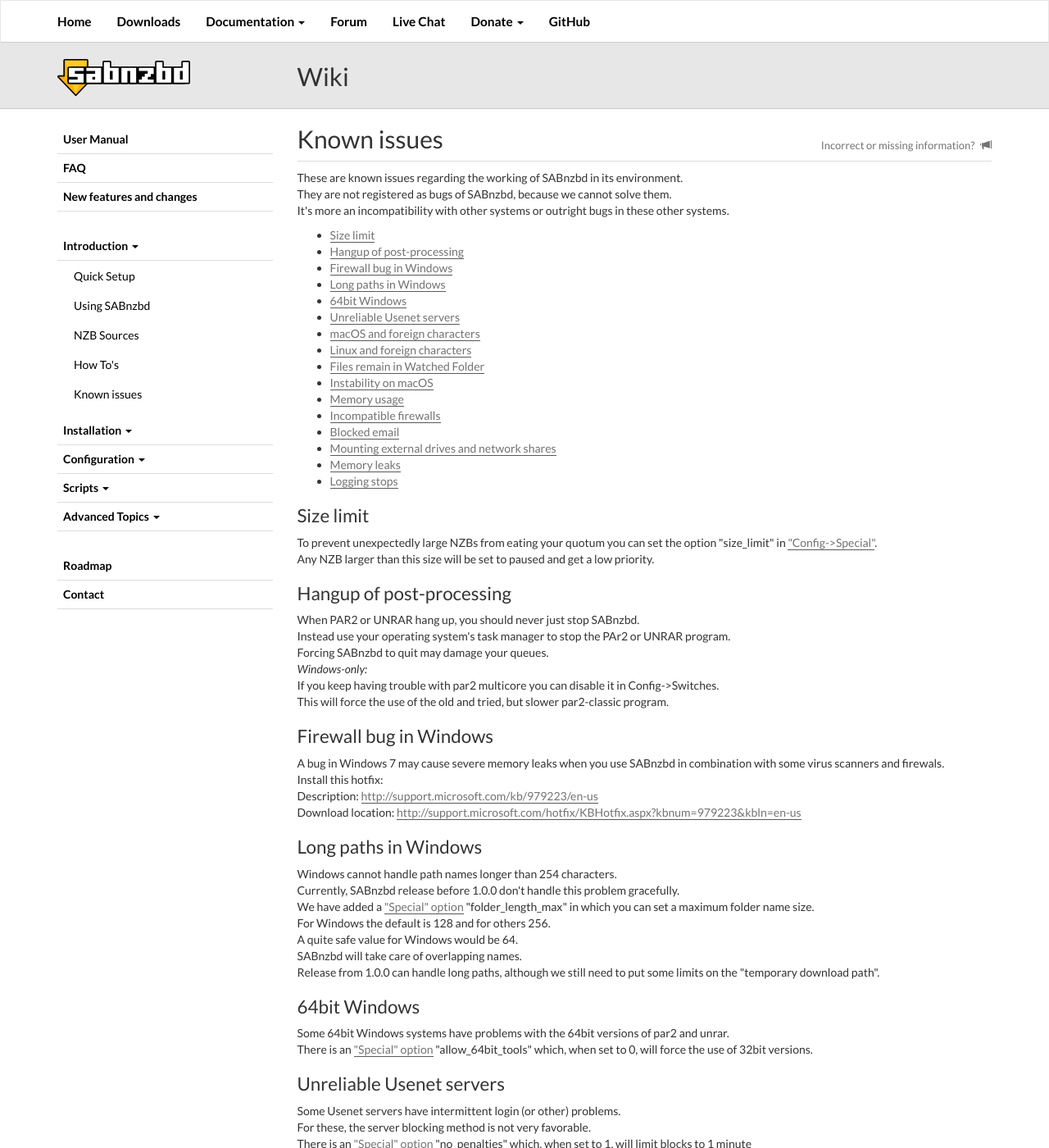
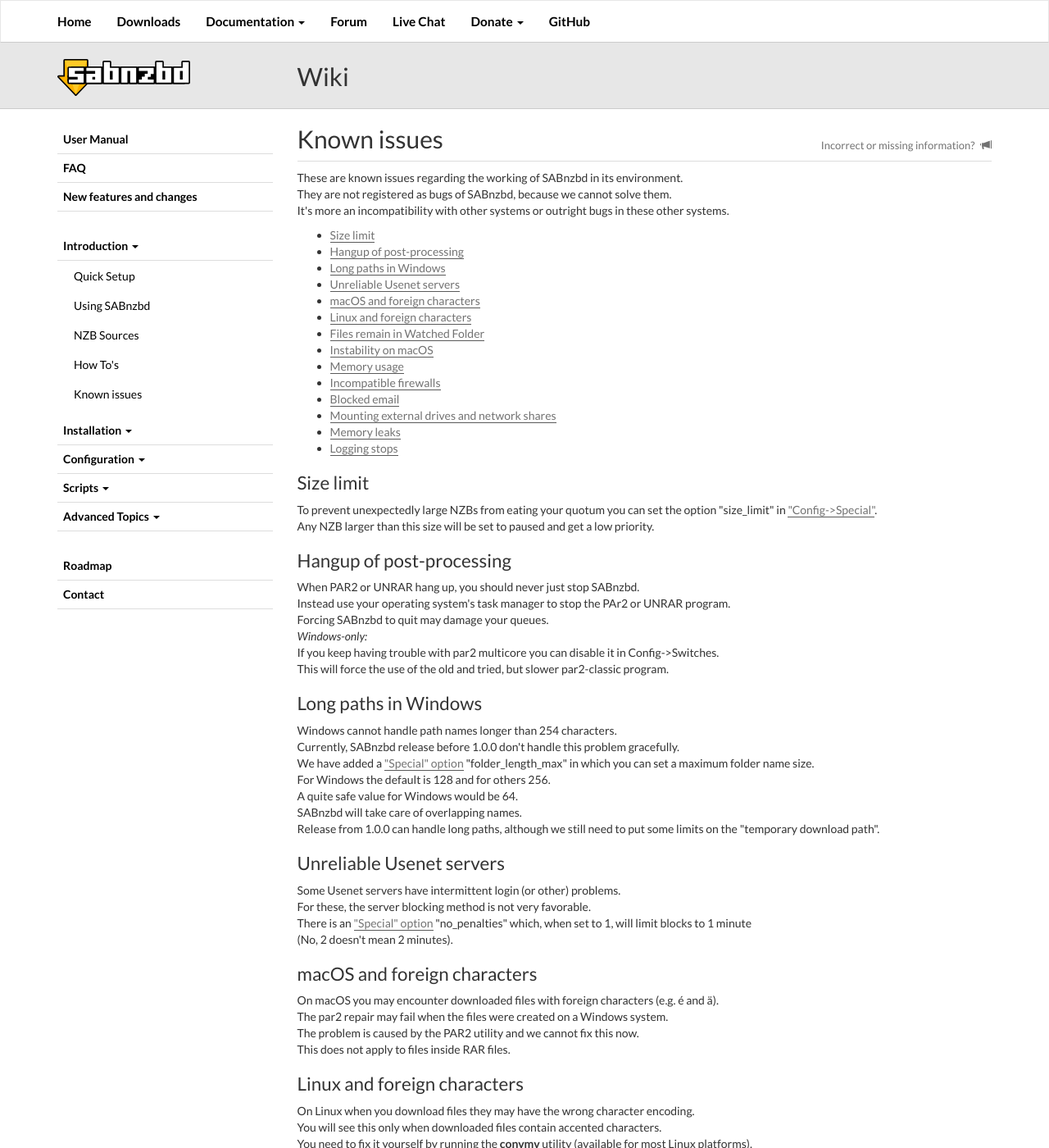
Before and after one commit to sabnzbd/sabnzbd.github.io, a Jekyll site: the page built from wiki/introduction/known-issues.html, in a window 1280 px wide and 1400 px high. Shown: the whole window at 82% size. Built offline with Jekyll 4.4.1, drawn with Linux system fonts in a browser that asks for light colours; some of the changed text lies outside the part shown.

Commit message:
Update known-issues.html

```diff
--- a/wiki/introduction/known-issues.html
+++ b/wiki/introduction/known-issues.html
@@ -9,9 +9,7 @@
 <ul class="toc-list">
     <li><a href="#toc0">Size limit</a></li>
     <li><a href="#toc1">Hangup of post-processing</a></li>
-    <li><a href="#toc2">Firewall bug in Windows</a></li>
     <li><a href="#toc3">Long paths in Windows</a></li>
-    <li><a href="#toc4">64bit Windows</a></li>
     <li><a href="#toc5">Unreliable Usenet servers</a></li>
     <li><a href="#toc6">macOS and foreign characters</a></li>
     <li><a href="#toc7">Linux and foreign characters</a></li>
@@ -38,12 +36,6 @@
     If you keep having trouble with par2 multicore you can disable it in Config-&gt;Switches.<br>
     This will force the use of the old and tried, but slower par2-classic program.
 </p>
-<h2 id="toc2"><span>Firewall bug in Windows</span></h2>
-<p>A bug in Windows 7 may cause severe memory leaks when you use SABnzbd in combination with some virus scanners and firewals.<br>
-    Install this hotfix:<br>
-    Description: <a href="http://support.microsoft.com/kb/979223/en-us">http://support.microsoft.com/kb/979223/en-us</a><br>
-    Download location: <a href="http://support.microsoft.com/hotfix/KBHotfix.aspx?kbnum=979223&amp;kbln=en-us">http://support.microsoft.com/hotfix/KBHotfix.aspx?kbnum=979223&amp;kbln=en-us</a>
-</p>
 <h2 id="toc3"><span>Long paths in Windows</span></h2>
 <p>Windows cannot handle path names longer than 254 characters.<br>
     Currently, SABnzbd release before 1.0.0 don't handle this problem gracefully.<br>
@@ -53,10 +45,7 @@
     SABnzbd will take care of overlapping names.<br>
     Release from 1.0.0 can handle long paths, although we still need to put some limits on the "temporary download path".
 </p>
-<h2 id="toc4"><span>64bit Windows</span></h2>
-<p>Some 64bit Windows systems have problems with the 64bit versions of par2 and unrar.<br>
-    There is an <a href="/wiki/configuration/{{ site.wiki_version }}/special">"Special" option</a> "allow_64bit_tools" which, when set to 0, will force the use of 32bit versions.
-</p>
+
 <h2 id="toc5"><span>Unreliable Usenet servers</span></h2>
 <p>Some Usenet servers have intermittent login (or other) problems.<br>
     For these, the server blocking method is not very favorable.<br>
@@ -93,10 +82,7 @@
     This makes using SABnzbd on very low memory systems (eg a SAN device) a challenge.<br>
     Your total system memory should be above 256 MByte (assuming a Linux variant is used).
 </p>
-<h2 id="toc11"><span>Incompatible firewalls</span></h2>
-<p>SABnzbd is not compatible with some software firewall versions.<br>
-    The Mircosoft Windows Firewall works fine, but remember to tell this firewall that SABnzbd is allowed to talk to other computers.
-</p>
+
 <h2 id="toc12"><span>Blocked email</span></h2>
 <p>When SABnzbd cannot send notification emails, check your virus scanner, firewall or security suite.<br>
     It may be blocking outgoing email.
@@ -111,8 +97,3 @@
     So far we have not been able to reproduce this behaviour, but that doesn't mean it can never happen.<br>
     We would like to receive information on how to reproduce this problem.
 </p>
-<h2 id="toc15"><span>Logging stops</span></h2>
-<p>Sometimes logging stops.<br>
-    This is a notorious bug in Python logging when running on Windows. SABnzbd will function as normal.<br>
-    When you run from sources or use the SABnzbd-console.exe file of the Win32-binary distribution, you will see that logging continues in the console window, but nothing will be written to the log-files.
-</p>
```
